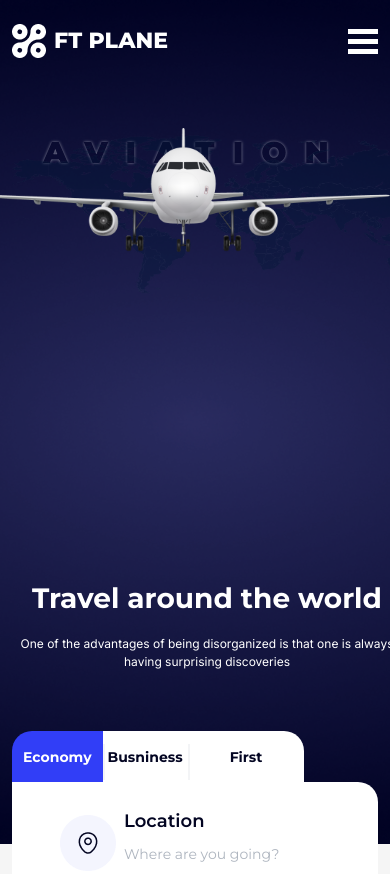
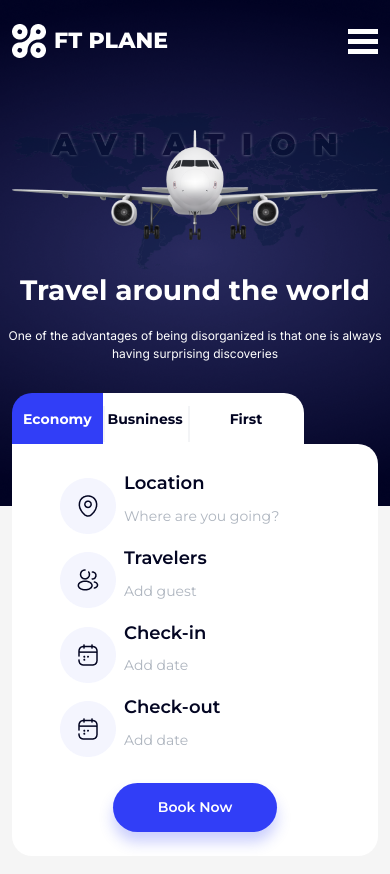
Before and after one commit to radialcoderavipoonia/ft-plane, a plain HTML site: page index.html in a window 390 px wide. Shown: the top 874 px of the page. Drawn offline with nearby package versions, Linux system fonts and the light colour scheme.

Commit message:
last change

```diff
--- a/assets/css/style.css
+++ b/assets/css/style.css
@@ -113,6 +113,9 @@ html {
 }
 
 .top_30 {
+    top: 30px;
+}
+.top_-30{
     top: -30px;
 }
 
@@ -274,6 +277,12 @@ html {
 }
 .right_-14{
     right: -14px;
+}
+.left_-34{
+    left: -34px;
+}
+.left_-2{
+    left: -2%;
 }
 
 /* z index  */
@@ -769,6 +778,9 @@ html {
     .left_100 {
         left: 87px;
     }
+    .left_-34{
+        left: 23px;
+    }
 
     .before_border_line::before {
         content: '';
@@ -788,6 +800,9 @@ html {
         top: 44px;
         left: 18px;
         height: 110px;
+    }
+    .left_-34{
+        left: 9px;
     }
 
     .left_130 {
@@ -828,6 +843,12 @@ html {
 
     .left_64 {
         left: 230px;
+    }
+    .top_65{
+        top: 55%;
+    }
+    .h_100vh{
+        height: 90vh;
     }
 }
 
@@ -906,6 +927,9 @@ html {
     .left_84 {
         left: 110px;
     }
+    .h_100vh{
+        height: 80vh;
+    }
 }
 
 @media (max-width:877px) {
@@ -961,6 +985,12 @@ html {
 
     .left_64 {
         left: 35px;
+    }
+    .h_100vh{
+        height: 60vh;
+    }
+    .top_30{
+        top: -8px;
     }
 }
 
@@ -1021,6 +1051,9 @@ html {
     .top_273 {
         top: 195px;
     }
+    .left_-2{
+        left: 0%;
+    }
 }
 
 @media (max-width:480px) {
@@ -1052,6 +1085,9 @@ html {
 
     .top_273 {
         top: 152px;
+    }
+    .top_65{
+        top: 44%;
     }
 }
 
--- a/index.html
+++ b/index.html
@@ -22,6 +22,8 @@
         crossorigin="anonymous" referrerpolicy="no-referrer" />
     <!-- custom css  -->
     <link rel="stylesheet" href="./assets/css/style.css">
+    <!-- favicon  -->
+    <link rel="shortcut icon" href="./assets/images/png/mainlogo.png" type="image/x-icon">
 </head>
 
 <body>
@@ -32,7 +34,7 @@
                 d="M15 2a1 1 0 0 0-1-1H2a1 1 0 0 0-1 1v12a1 1 0 0 0 1 1h12a1 1 0 0 0 1-1V2zM0 2a2 2 0 0 1 2-2h12a2 2 0 0 1 2 2v12a2 2 0 0 1-2 2H2a2 2 0 0 1-2-2V2zm8.5 9.5a.5.5 0 0 1-1 0V5.707L5.354 7.854a.5.5 0 1 1-.708-.708l3-3a.5.5 0 0 1 .708 0l3 3a.5.5 0 0 1-.708.708L8.5 5.707V11.5z" />
         </svg>
     </button>
-    <header class="hero_bg_image d-flex flex-column h_100vh h_110 vh_1440">
+    <header class="hero_bg_image d-flex flex-column h_100vh ">
         <div>
             <nav class=" z-3 nav_bgw-100">
 
@@ -76,19 +78,18 @@
 
             </nav>
         </div>
-        <section class="d-flex flex-grow-1  container text-center overflow-hidden position-relative">
+        <section class="d-flex flex-grow-1 container text-center overflow-hidden position-relative">
             <h4
-                class="ff_montserrat color_whitetransparent text_aviation pt-md-0 pt-5 w-100 fw_900 fs_117 text-center lh_150 m-0 ls_06 px-auto z-0">
+                class="ff_montserrat color_whitetransparent text_aviation pt-md-0 pt-5 w-100 fw_900 fs_117 text-center position-absolute left_-34 top_30 lh_150 m-0 ls_06 px-auto z-0">
                 AVIATION</h4>
             <div class="position-absolute top_7">
                 <img src="./assets/images/png/hero_map.png" alt="hero section map" class="z-n1 w-100">
             </div>
-            <div class="position-absolute left_4 top_2">
-                <img src="./assets/images/png/plane_image.png" alt="plane image" class="z-3 w-100"
-                    data-aos="zoom-in-down ">
+            <div class="position-relative z-2">
+                <img src="./assets/images/png/plane_image.png" alt="plane image" class="z-3 w-100 pt-5 ">
 
             </div>
-            <div class="position-absolute top_65 w-100">
+            <div class="position-absolute top_65 left_-2 w-100">
                 <p class="ff_montserrat fw_700 fs_48 color_white text-center">Travel around the world</p>
                 <p class="ff_inter fw_400 fs_12 color_white">One of the advantages of being disorganized is that one is
                     always having surprising discoveries</p>
@@ -195,7 +196,7 @@
                     </div>
                 </div>
                 <div class="col-3 ">
-                    <div class="our_feature_circle mx-3 my-5 position-relative top_30">
+                    <div class="our_feature_circle mx-3 my-5 position-relative top_-30">
                         <div class="px-3 pt-3 pb-4 text-center ">
                             <div class="d-flex justify-content-center">
                                 <img class="mt-3" src="./assets/images/png/more-discount.png" alt="more discount icon">
@@ -229,7 +230,7 @@
                     </div>
                 </div>
                 <div class="col-3">
-                    <div class="our_feature_circle mx-3 my-5 position-relative top_30 ">
+                    <div class="our_feature_circle mx-3 my-5 position-relative top_-30 ">
                         <div class="px-3 pt-3 pb-4 text-center ">
                             <div class="d-flex justify-content-center">
                                 <img class="mt-3" src="./assets/images/png/online-support.png"
```
